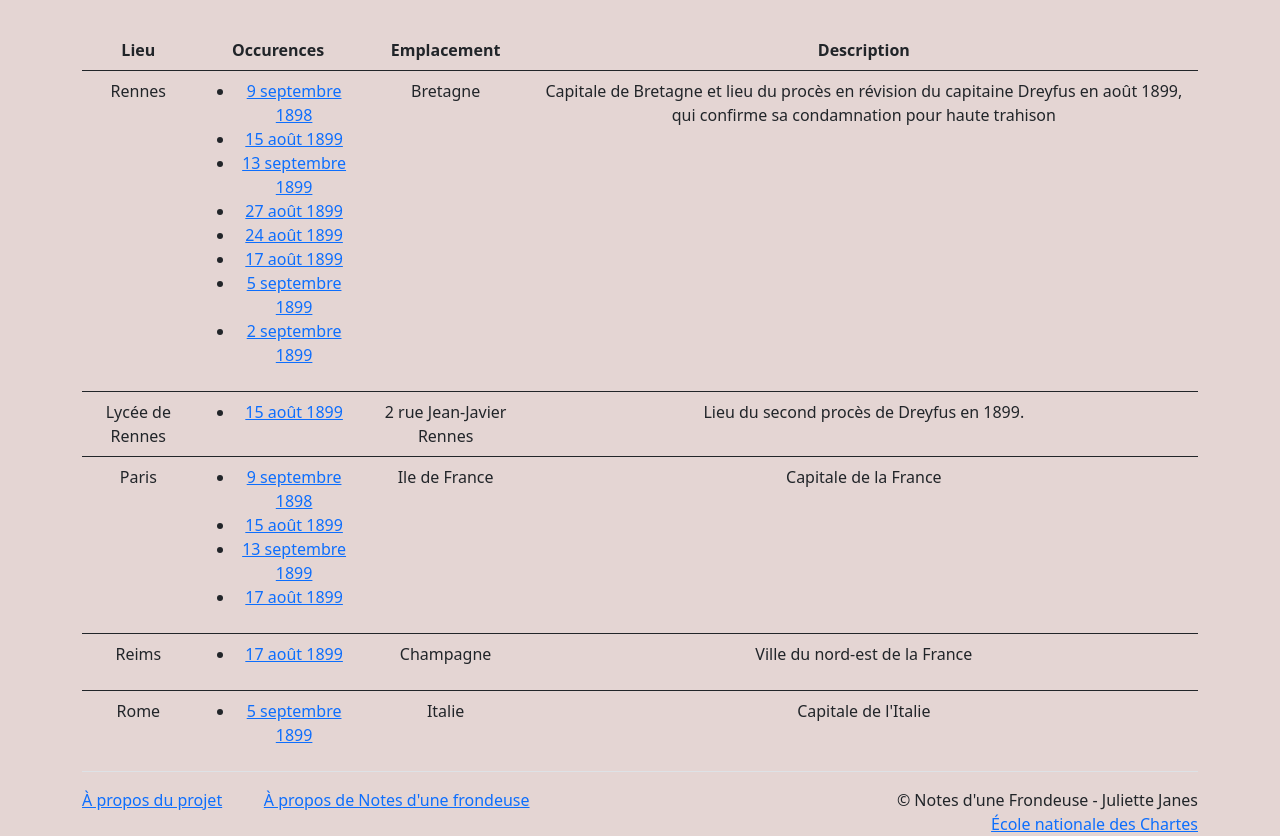
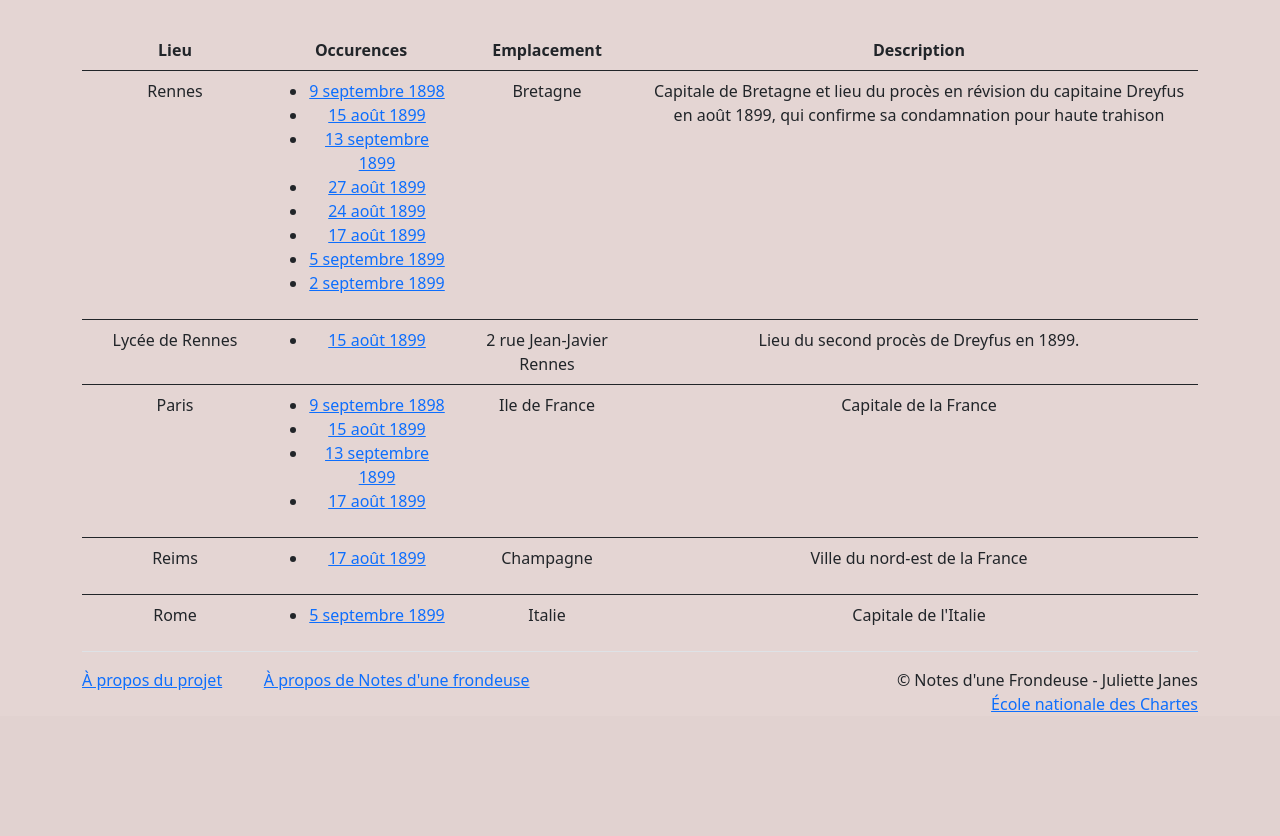
Before and after one commit to Juliettejns/NDF, a Flask app: page /lieux in a window 1280 px wide. Shown: the part 220-1056 px from the top of the page. After the commit the page ends 932 px from the top, so only its background shows below. Run offline with Flask 2, Linux system fonts and the light colour scheme; data comes from the database, SQL or seed files in the repository; parts of the project's set-up code (start-up, migrations or seed data) failed here and were passed over; some libraries are stand-ins or nearby versions.

Commit message:
restructuration des colonnes des tableaux des templates index

```diff
--- a/app/templates/pages/index_lieu.html
+++ b/app/templates/pages/index_lieu.html
@@ -16,21 +16,21 @@
 	 <div>
                 <table class="table text-center">
                 <thead>
-                    <tr>
-                        <th scope="col">Lieu</th>
-                        <th scope="col">Occurences</th>
-                        <th scope="col">Emplacement</th>
-						<th scope="col">Description</th>
+                    <tr class="d-flex">
+                        <th class="col-2" scope="col">Lieu</th>
+                        <th class="col-2" scope="col">Occurences</th>
+                        <th class="col-2" scope="col">Emplacement</th>
+						<th class="col-6" scope="col">Description</th>
                     </tr>
                 </thead>
                     {% for dict in list %}
                         <tbody>
 							{% for key, value in dict.items() %}
-                            <tr scope="row">
-                                <td>{{key.lieu_nom}}</td>
-                                <td><ul>{%for el in value %}<li><a href="{{url_for('note', article_id=el.article_id, pointeur=key.lieu_pointeur)}}">{{el.article_date}}</a></li>{% endfor %}</ul></td>
-                                <td>{{key.lieu_emplacement}}</td>
-								<td>{{key.lieu_notes}}</td>
+                            <tr class="d-flex" scope="row">
+                                <td class="col-2">{{key.lieu_nom}}</td>
+                                <td class="col-2"><ul>{%for el in value %}<li><a href="{{url_for('note', article_id=el.article_id, pointeur=key.lieu_pointeur)}}">{{el.article_date}}</a></li>{% endfor %}</ul></td>
+                                <td class="col-2">{{key.lieu_emplacement}}</td>
+								<td class="col-6">{{key.lieu_notes}}</td>
                             </tr>
 							{% endfor %}
                         </tbody>
```
Also changed, not shown: app/templates/pages/index_pers.html (+10 -10 lines).
